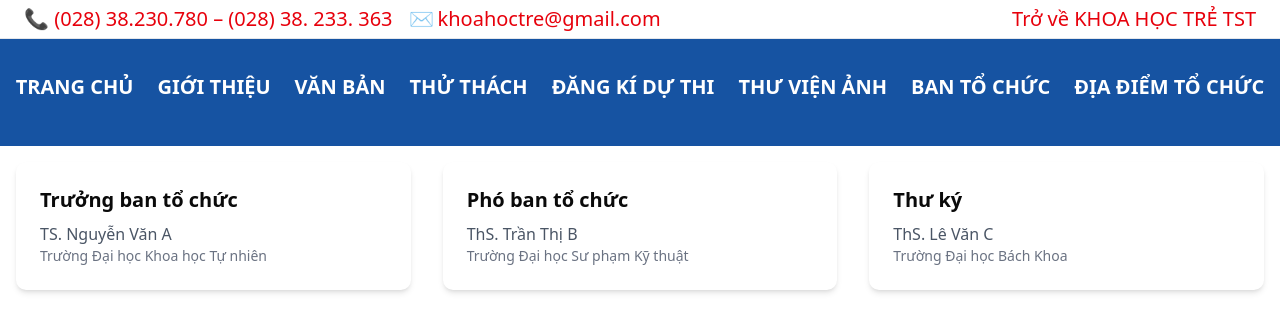
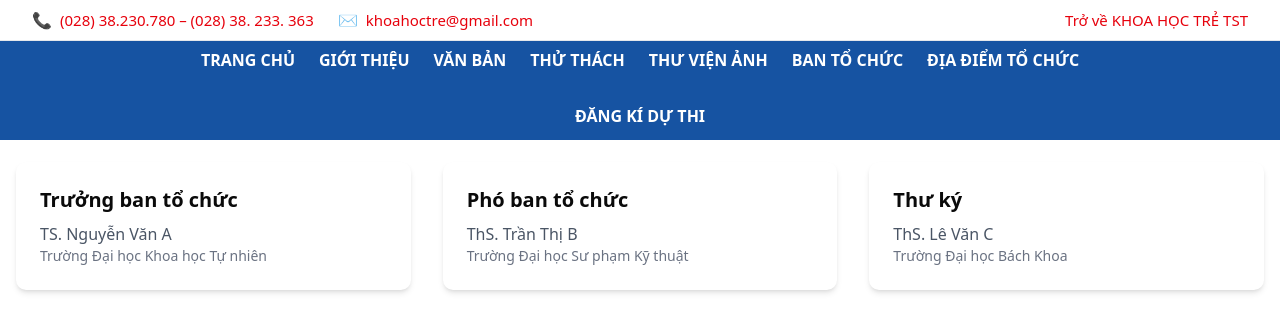
Before and after one commit to BadChoiceeee/Water-Rocket-Competition, a Next.js app: page /ban-to-chuc in a window 1280 px wide. Shown: the top 332 px of the page. Built offline with nearby package versions, Linux system fonts and the light colour scheme.

Commit message:
Update navbar: Change home link from empty to # and fix menu scrolling

```diff
--- a/components/layout/navbar.tsx
+++ b/components/layout/navbar.tsx
@@ -1,62 +1,186 @@
 "use client";
 
-import { useEffect, useState } from "react";
+import { motion, AnimatePresence } from "framer-motion";
 import Image from "next/image";
+import { useEffect, useState, useCallback } from "react";
 
 export default function Navbar() {
-  const [lastScrollY, setLastScrollY] = useState(0);
   const [showLogo, setShowLogo] = useState(false);
+  const [isMounted, setIsMounted] = useState(false);
+  const [hasInteracted, setHasInteracted] = useState(false);
+
+  const handleScroll = useCallback(() => {
+    const currentScrollY = window.scrollY;
+    setShowLogo(currentScrollY > 40);
+  }, []);
 
   useEffect(() => {
-    const handleScroll = () => {
-      const currentScrollY = window.scrollY;
+    setIsMounted(true);
+    window.addEventListener("scroll", handleScroll);
+    return () => window.removeEventListener("scroll", handleScroll);
+  }, [handleScroll]);
 
-      if (currentScrollY > lastScrollY && currentScrollY > 50) {
-        // Handle scroll down
-      } else {
-        // Handle scroll up
+  const handleMenuClick = useCallback((e: React.MouseEvent<HTMLAnchorElement>, href: string) => {
+    e.preventDefault();
+
+    if (href === "") {
+      window.history.pushState({}, '', '/');
+      setHasInteracted(false);
+      setShowLogo(false);
+
+      window.scrollTo({
+        top: 0,
+        behavior: 'smooth'
+      });
+      return;
     }
 
-      setLastScrollY(currentScrollY);
-      setShowLogo(currentScrollY > 40);
+    setHasInteracted(true);
+    const targetId = href.replace('#', '');
+    const element = document.getElementById(targetId);
+
+    if (element) {
+      const navbarHeight = showLogo ? 110 : 70;
+      const headerHeight = 40;
+      const offset = navbarHeight + headerHeight;
+      const elementPosition = element.getBoundingClientRect().top;
+      const offsetPosition = elementPosition + window.pageYOffset - offset;
+
+      window.history.pushState({}, '', `/${targetId}`);
+      setShowLogo(true);
+
+      setTimeout(() => {
+        window.scrollTo({
+          top: offsetPosition,
+          behavior: 'smooth'
+        });
+      }, 100);
+    }
+  }, [showLogo]);
+
+  const menuItems = [
+    { href: "#", text: "Trang chủ" },
+    { href: "#gioi-thieu", text: "Giới thiệu" },
+    { href: "#van-ban", text: "Văn bản" },
+    { href: "#thu-thach", text: "Thử thách" },
+    { href: "#thu-vien-anh", text: "Thư viện ảnh" },
+    { href: "#ban-to-chuc", text: "Ban tổ chức" },
+    { href: "#dia-diem", text: "Địa điểm tổ chức" },
+    { href: "#dang-ky", text: "Đăng kí dự thi" }
+  ];
+
+  const mainMenuItems = menuItems.slice(0, -1);
+  const registerItem = menuItems[menuItems.length - 1];
+
+  if (!isMounted) return null;
+
+  const menuItemClasses = (isLogo: boolean) =>
+    `text-white hover:text-yellow-300 transition-colors ${
+      isLogo ? 'text-[12px]' : 'text-[16px]'
+    } font-bold uppercase`;
+
+  const menuItemAnimation = {
+    whileHover: {
+      scale: 1.1,
+      textShadow: "0 0 8px rgba(255,255,255,0.5)"
+    },
+    whileTap: { scale: 0.95 },
+    initial: { opacity: 0, y: 20 },
+    animate: { opacity: 1, y: 0 }
   };
-
-    window.addEventListener("scroll", handleScroll);
-    return () => window.removeEventListener("scroll", handleScroll);
-  }, [lastScrollY]);
 
   return (
     <>
-      {/* Header thông tin liên hệ */}
-      <div className="fixed top-0 left-0 w-full bg-white text-[20px] text-red-600 flex justify-between items-center px-6 py-1 border-b border-gray-200 z-30">
+      <motion.div
+        className="fixed top-0 left-0 w-full bg-white text-red-600 flex justify-between items-center px-8 py-2 border-b border-gray-200 z-30"
+        initial={{ y: -100 }}
+        animate={{ y: 0 }}
+        transition={{ type: "spring", stiffness: 100, damping: 20 }}
+      >
+        <div className="flex items-center gap-6">
           <div className="flex items-center gap-2">
-          <span className="mr-2">📞 (028) 38.230.780 – (028) 38. 233. 363</span>
-          <span className="flex items-center gap-1">
-            <span>✉</span>
-            <span>khoahoctre@gmail.com</span>
-          </span>
+            <span className="text-[16px]">📞</span>
+            <span className="text-[15px] font-medium">(028) 38.230.780 – (028) 38. 233. 363</span>
           </div>
-        <a href="#" className="text-red-600 hover:underline text-right text-[20px] font-normal">Trở về KHOA HỌC TRẺ TST</a>
+          <div className="flex items-center gap-2">
+            <span className="text-[16px]">✉</span>
+            <span className="text-[15px] font-medium">khoahoctre@gmail.com</span>
           </div>
-      {/* Menu ngang */}
-      <div className="fixed top-9 left-0 w-full z-20 bg-[#1653a2] flex flex-col items-center justify-center" style={{minHeight: '110px'}}>
+        </div>
+        <motion.a
+          href="http://khoahoctre.com.vn"
+          className="text-red-600 hover:text-red-700 text-[15px] font-medium hover:underline transition-colors"
+          whileHover={{ scale: 1.05 }}
+          whileTap={{ scale: 0.95 }}
+          target="_blank"
+          rel="noopener noreferrer"
+        >
+          Trở về KHOA HỌC TRẺ TST
+        </motion.a>
+      </motion.div>
+
+      <motion.div
+        className="fixed top-9 left-0 w-full z-20 bg-[#1653a2] flex flex-col items-center justify-center"
+        initial={{ y: -100 }}
+        animate={{ y: 0 }}
+        transition={{ type: "spring", stiffness: 100, damping: 20, delay: 0.1 }}
+        style={{
+          minHeight: showLogo ? '110px' : '70px',
+          transition: 'min-height 0.3s ease-in-out'
+        }}
+      >
+        <AnimatePresence>
           {showLogo && (
-          <div className="flex justify-center items-center w-full py-1">
+            <motion.div
+              className="flex justify-center items-center w-full py-3"
+              initial={{ opacity: 0, scale: 0.8, height: 0 }}
+              animate={{ opacity: 1, scale: 1, height: 'auto' }}
+              exit={{ opacity: 0, scale: 0.8, height: 0 }}
+              transition={{ type: "spring", stiffness: 200, damping: 20 }}
+            >
               <Image src="/roket.png" alt="Logo" width={48} height={48} />
+            </motion.div>
+          )}
+        </AnimatePresence>
+
+        <nav className="flex items-center justify-center w-full px-8 py-3">
+          <div className={`flex ${hasInteracted ? 'flex-row' : 'flex-col'} items-center justify-center gap-6 max-w-7xl w-full mx-auto`}>
+            <div className="flex items-center justify-center gap-6">
+              {mainMenuItems.map((item, index) => (
+                <motion.a
+                  key={item.href}
+                  href={item.href}
+                  className={menuItemClasses(showLogo)}
+                  {...menuItemAnimation}
+                  transition={{
+                    type: "spring",
+                    stiffness: 200,
+                    damping: 20,
+                    delay: index * 0.1
+                  }}
+                  onClick={(e) => handleMenuClick(e, item.href)}
+                >
+                  {item.text}
+                </motion.a>
+              ))}
             </div>
-        )}
-        <nav className="flex flex-wrap gap-6 text-[20px] font-bold uppercase items-center justify-center w-full pb-2">
-          <a href=" " className="text-white hover:text-yellow-300 transition-colors">Trang chủ</a>
-          <a href="#gioi-thieu" className="text-white hover:text-yellow-300 transition-colors">Giới thiệu</a>
-          <a href="#van-ban" className="text-white hover:text-yellow-300 transition-colors">Văn bản</a>
-          <a href="#thu-thach" className="text-white hover:text-yellow-300 transition-colors">Thử thách</a>
-          <a href="#dang-ky" className="text-white hover:text-yellow-300 transition-colors">Đăng kí dự thi</a>
-          <a href="#thu-vien-anh" className="text-white hover:text-yellow-300 transition-colors">Thư viện ảnh</a>
-          <a href="#ban-to-chuc" className="text-white hover:text-yellow-300 transition-colors">Ban tổ chức</a>
-          <a href="#dia-diem" className="text-white hover:text-yellow-300 transition-colors">Địa điểm tổ chức</a>
-
+            <motion.a
+              href={registerItem.href}
+              className={`${menuItemClasses(showLogo)} ${hasInteracted ? 'mt-0' : 'mt-2'}`}
+              {...menuItemAnimation}
+              transition={{
+                type: "spring",
+                stiffness: 200,
+                damping: 20,
+                delay: mainMenuItems.length * 0.1
+              }}
+              onClick={(e) => handleMenuClick(e, registerItem.href)}
+            >
+              {registerItem.text}
+            </motion.a>
+          </div>
         </nav>
-      </div>
+      </motion.div>
     </>
   );
 }
```
Lines whose indentation alone changed are shown as unchanged.
